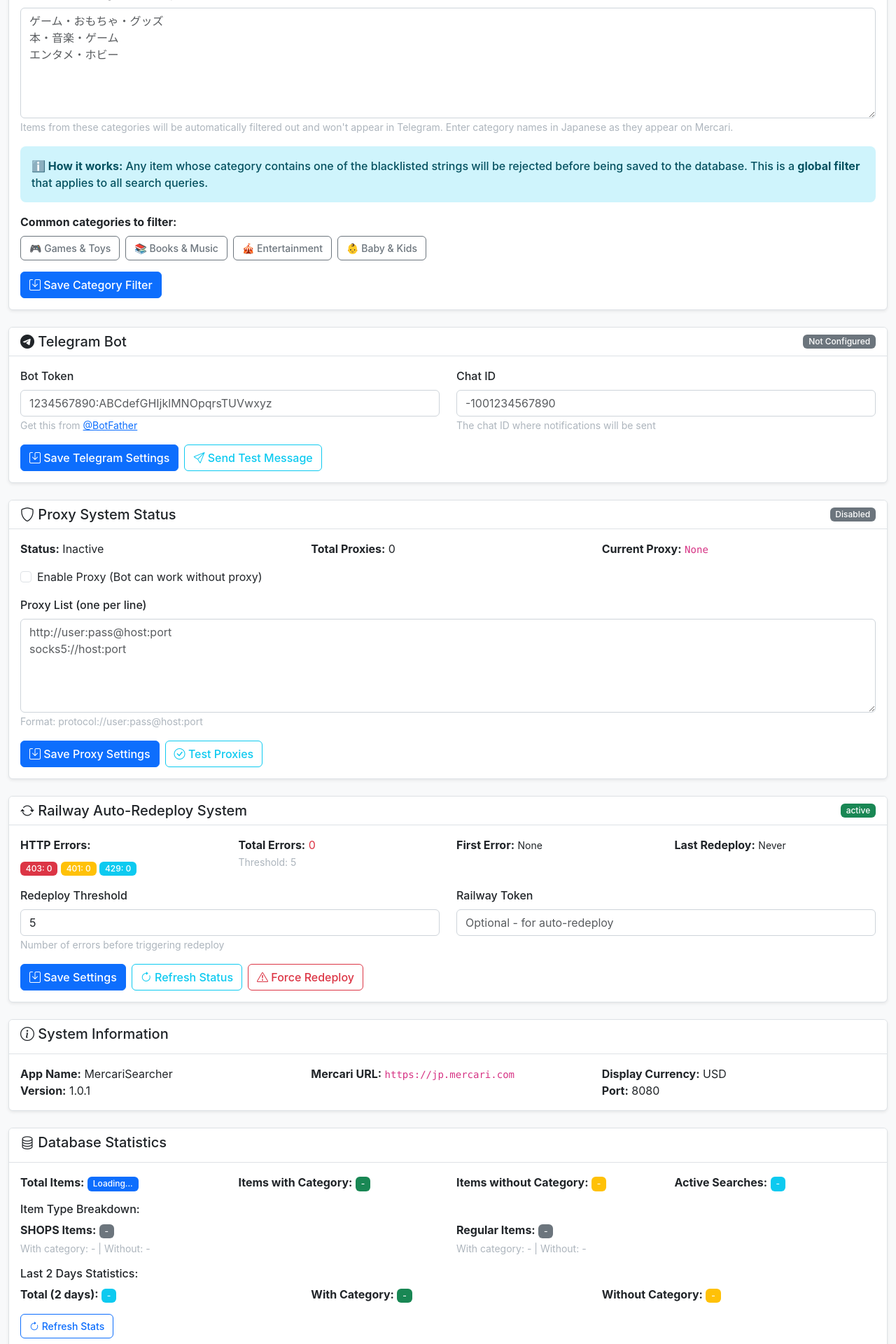
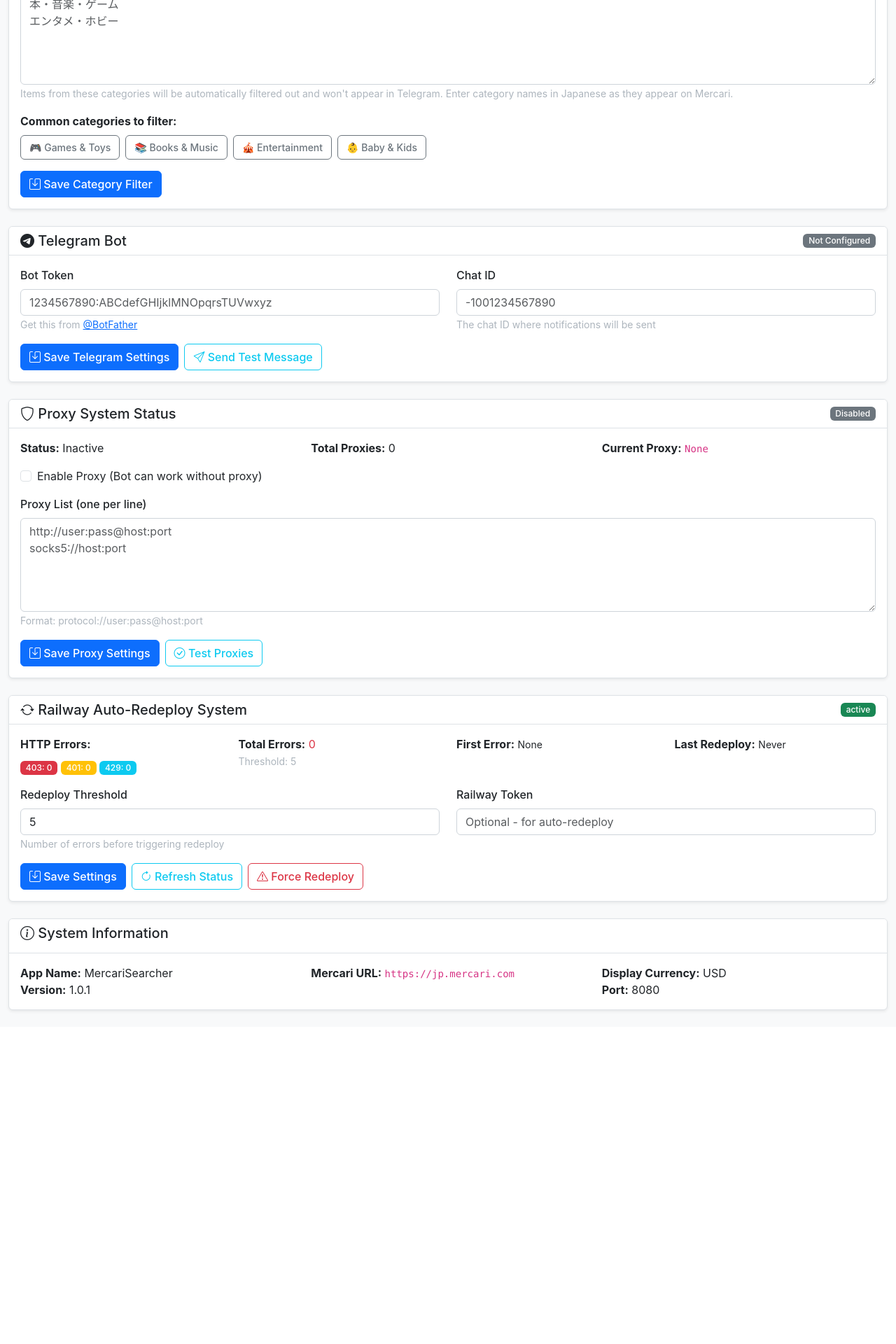
Before and after one commit to 2extndd/MRS, a Flask app: page /config in a window 1280 px wide. Shown: the part 720-2640 px from the top of the page at 70% size. After the commit the page ends 2166 px from the top, so only its background shows below. Run offline with Flask 3, Linux system fonts and the light colour scheme; data that the repository does not hold is empty; some libraries are stand-ins or nearby versions.

Commit message:
refactor: Clean up UI and fix first scan logic
- Remove non-functional Database Statistics block from config page
- Remove unnecessary help text from Query Delay field
- Remove verbose Category Blacklist description
- Fix first scan to always fetch 50 items regardless of Items Per Query setting

🤖 Generated with [Claude Code](https://claude.com/claude-code)

Co-Authored-By: Claude <noreply@anthropic.com>

```diff
--- a/core.py
+++ b/core.py
@@ -280,7 +280,7 @@ class MercariSearcher:
             if items_in_db == 0:
                 # First scan - load more items to populate database
                 original_limit = limit
-                limit = min(50, config.MAX_ITEMS_PER_SEARCH * 10)  # Up to 50 items on first scan
+                limit = 50  # Always use 50 items on first scan
                 logger.info(f"[FIRST SCAN] This search has 0 items in DB, increasing limit: {original_limit} → {limit}")
 
             logger.info(f"Searching: {search_url[:100]}... (limit: {limit})")
--- a/web_ui_plugin/templates/config.html
+++ b/web_ui_plugin/templates/config.html
@@ -42,11 +42,6 @@
                     <label class="form-label">Query Delay (seconds) ⚡</label>
                     <input type="number" class="form-control" name="search_interval"
                            value="{{ config.SEARCH_INTERVAL }}" min="30" max="3600">
-                    <small class="text-muted">
-                        <strong>✅ Can be less than 5 min!</strong><br>
-                        Scheduler runs 24/7 inside web process.<br>
-                        <strong>Recommended:</strong> 60-120s
-                    </small>
                 </div>
                 <div class="col-md-4 mb-3">
                     <label class="form-label">JPY to USD Rate</label>
@@ -74,9 +69,6 @@
                 <textarea class="form-control" name="category_blacklist" rows="6" id="categoryBlacklistInput"
                           placeholder="ゲーム・おもちゃ・グッズ&#10;本・音楽・ゲーム&#10;エンタメ・ホビー">{{ config.CATEGORY_BLACKLIST|join('\n') if config.CATEGORY_BLACKLIST else '' }}</textarea>
                 <small class="text-muted">Items from these categories will be automatically filtered out and won't appear in Telegram. Enter category names in Japanese as they appear on Mercari.</small>
-            </div>
-            <div class="alert alert-info mb-3">
-                <strong>ℹ️ How it works:</strong> Any item whose category contains one of the blacklisted strings will be rejected before being saved to the database. This is a <strong>global filter</strong> that applies to all search queries.
             </div>
             <div class="mb-3">
                 <strong>Common categories to filter:</strong>
@@ -265,70 +257,6 @@
                 <strong>Display Currency:</strong> {{ config.DISPLAY_CURRENCY }}<br>
                 <strong>Port:</strong> {{ config.PORT }}
             </div>
-        </div>
-    </div>
-</div>
-
-<!-- Database Statistics -->
-<div class="card mb-4">
-    <div class="card-header">
-        <h5><i class="bi bi-database"></i> Database Statistics</h5>
-    </div>
-    <div class="card-body">
-        <div class="row mb-3">
-            <div class="col-md-3">
-                <strong>Total Items:</strong> <span id="db-total-items" class="badge bg-primary">Loading...</span>
-            </div>
-            <div class="col-md-3">
-                <strong>Items with Category:</strong> <span id="db-items-with-category" class="badge bg-success">-</span>
-            </div>
-            <div class="col-md-3">
-                <strong>Items without Category:</strong> <span id="db-items-without-category" class="badge bg-warning">-</span>
-            </div>
-            <div class="col-md-3">
-                <strong>Active Searches:</strong> <span id="db-active-searches" class="badge bg-info">-</span>
-            </div>
-        </div>
-
-        <div class="row mb-3">
-            <div class="col-md-12">
-                <h6 class="mb-2">Item Type Breakdown:</h6>
-            </div>
-            <div class="col-md-6">
-                <strong>SHOPS Items:</strong> <span id="db-shops-items" class="badge bg-secondary">-</span>
-                <small class="text-muted d-block mt-1">
-                    With category: <span id="db-shops-with-cat">-</span> |
-                    Without: <span id="db-shops-without-cat">-</span>
-                </small>
-            </div>
-            <div class="col-md-6">
-                <strong>Regular Items:</strong> <span id="db-regular-items" class="badge bg-secondary">-</span>
-                <small class="text-muted d-block mt-1">
-                    With category: <span id="db-regular-with-cat">-</span> |
-                    Without: <span id="db-regular-without-cat">-</span>
-                </small>
-            </div>
-        </div>
-
-        <div class="row">
-            <div class="col-md-12">
-                <h6 class="mb-2">Last 2 Days Statistics:</h6>
-            </div>
-            <div class="col-md-4">
-                <strong>Total (2 days):</strong> <span id="db-2d-total" class="badge bg-info">-</span>
-            </div>
-            <div class="col-md-4">
-                <strong>With Category:</strong> <span id="db-2d-with-cat" class="badge bg-success">-</span>
-            </div>
-            <div class="col-md-4">
-                <strong>Without Category:</strong> <span id="db-2d-without-cat" class="badge bg-warning">-</span>
-            </div>
-        </div>
-
-        <div class="mt-3">
-            <button type="button" class="btn btn-sm btn-outline-primary" onclick="refreshDatabaseStats()">
-                <i class="bi bi-arrow-clockwise"></i> Refresh Stats
-            </button>
         </div>
     </div>
 </div>
```
